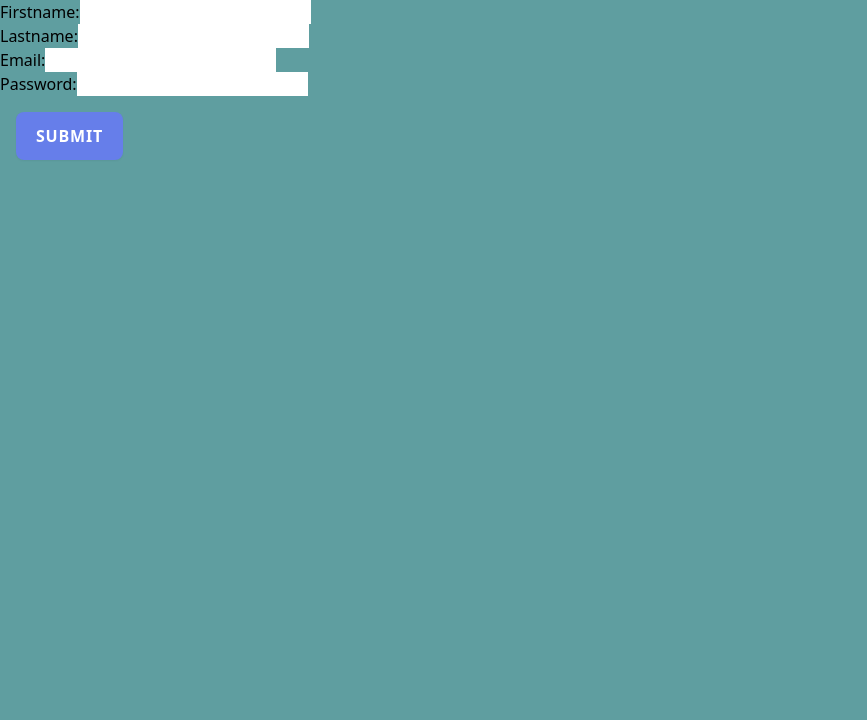
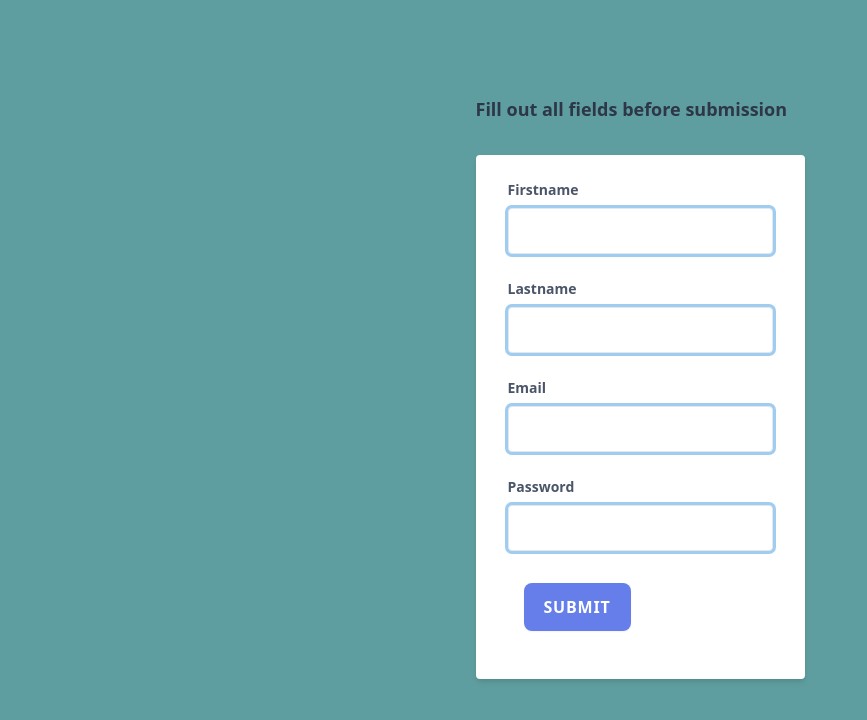
Before and after one commit to boredomdenied/getajob-front, a Next.js app: page /register in a window 1280 px wide. Shown: the top 720 px of the page, without its empty margins (0-867 px from the left). Built offline with nearby package versions, Linux system fonts and the light colour scheme.

Commit message:
decent login/register styling

```diff
--- a/pages/login.js
+++ b/pages/login.js
@@ -22,7 +22,6 @@ export default () => {
       ? 'https://api.byreference.engineer'
       : 'http://localhost:5001'
 
-
   const getJson = (url) =>
     fetch(url, {
       credentials: 'include',
@@ -32,14 +31,12 @@ export default () => {
   const { data, error } = useSWR(`${api_host}/api/user/dashboard`, getJson)
   if (error) {
     console.error(error)
-
   }
   if (!data) return <div>still loading from network...</div>
   if (!data.error) {
     console.log(data)
     router.push('/dashboard')
   }
-
 
   const handleSubmit = (e) => {
     e.preventDefault()
@@ -77,26 +74,37 @@ export default () => {
   }
 
   return (
-    <div className="login-form">
+    <div className="p-24 flex justify-center w-full">
       <Head>
         <title>Login Test Page</title>
         <link rel="icon" href="/favicon.ico" />
       </Head>
+
       <form onSubmit={handleSubmit}>
-        <label>
-          Email:
-          <input type="text" onChange={(e) => setEmail(e.target.value)} />
+        <div className="block text-gray-800 text-lg font-bold mb-2">Fill out all fields before submission</div>
+        <div className="m-8"></div>
+        <div className="bg-white shadow-md rounded px-8 pt-6 pb-8 mb-4">
+          <label className="block text-gray-700 text-sm font-bold mb-2">
+            Email
           </label>
-        <br />
-        <label>
-          Password:
           <input
-            type="password"
+            className="shadow appearance-none border rounded w-full py-3 px-4 text-gray-700 leading-tight
+          shadow-outline"
+            onChange={(e) => setEmail(e.target.value)}
+          />
+          <div className="m-6"></div>
+          <label className="block text-gray-700 text-sm font-bold mb-2">
+            Password
+          </label>
+          <input
+            className="shadow appearance-none border rounded w-full py-3 px-4 text-gray-700 leading-tight
+          shadow-outline"
             onChange={(e) => setPassword(e.target.value)}
           />
-        </label>
           <br />
+          <div className="p-2 text-center"></div>
           <FormButton />
+        </div>
       </form>
     </div>
   )
--- a/pages/register.js
+++ b/pages/register.js
@@ -67,36 +67,56 @@ export default () => {
   }
 
   return (
-    <div className="login-form">
+    <div className="p-24 flex justify-center w-full">
       <Head>
         <title>Login Test Page</title>
         <link rel="icon" href="/favicon.ico" />
       </Head>
+
       <form onSubmit={handleSubmit}>
-        <label>
-          Firstname:
-          <input type="text" onChange={(e) => setFirstname(e.target.value)} />
-        </label>
-        <br />
-        <label>
-          Lastname:
-          <input type="text" onChange={(e) => setLastname(e.target.value)} />
-        </label>
-        <br />
-        <label>
-          Email:
-          <input type="text" onChange={(e) => setEmail(e.target.value)} />
-        </label>
-        <br />
-        <label>
-          Password:
+        <div className="block text-gray-800 text-lg font-bold mb-2">
+          Fill out all fields before submission
+        </div>
+        <div className="m-8"></div>
+        <div className="bg-white shadow-md rounded px-8 pt-6 pb-8 mb-4">
+          <label className="block text-gray-700 text-sm font-bold mb-2">
+            Firstname
+          </label>
           <input
-            type="password"
+            className="shadow appearance-none border rounded w-full py-3 px-4 text-gray-700 leading-tight
+          shadow-outline"
+            onChange={(e) => setFirstname(e.target.value)}
+          />
+          <div className="m-6"></div>
+          <label className="block text-gray-700 text-sm font-bold mb-2">
+            Lastname
+          </label>
+          <input
+            className="shadow appearance-none border rounded w-full py-3 px-4 text-gray-700 leading-tight
+          shadow-outline"
+            onChange={(e) => setLastname(e.target.value)}
+          />
+          <div className="m-6"></div>
+          <label className="block text-gray-700 text-sm font-bold mb-2">
+            Email
+          </label>
+          <input
+            className="shadow appearance-none border rounded w-full py-3 px-4 text-gray-700 leading-tight
+          shadow-outline"
+            onChange={(e) => setEmail(e.target.value)}
+          />
+          <div className="m-6"></div>
+          <label className="block text-gray-700 text-sm font-bold mb-2">
+            Password
+          </label>
+          <input
+            className="shadow appearance-none border rounded w-full py-3 px-4 text-gray-700 leading-tight
+          shadow-outline"
             onChange={(e) => setPassword(e.target.value)}
           />
-        </label>
-        <br />
-        <FormButton />
+          <div className="p-2 text-center"></div>
+          <FormButton />
+        </div>
       </form>
     </div>
   )
```
Lines whose indentation alone changed are shown as unchanged.
